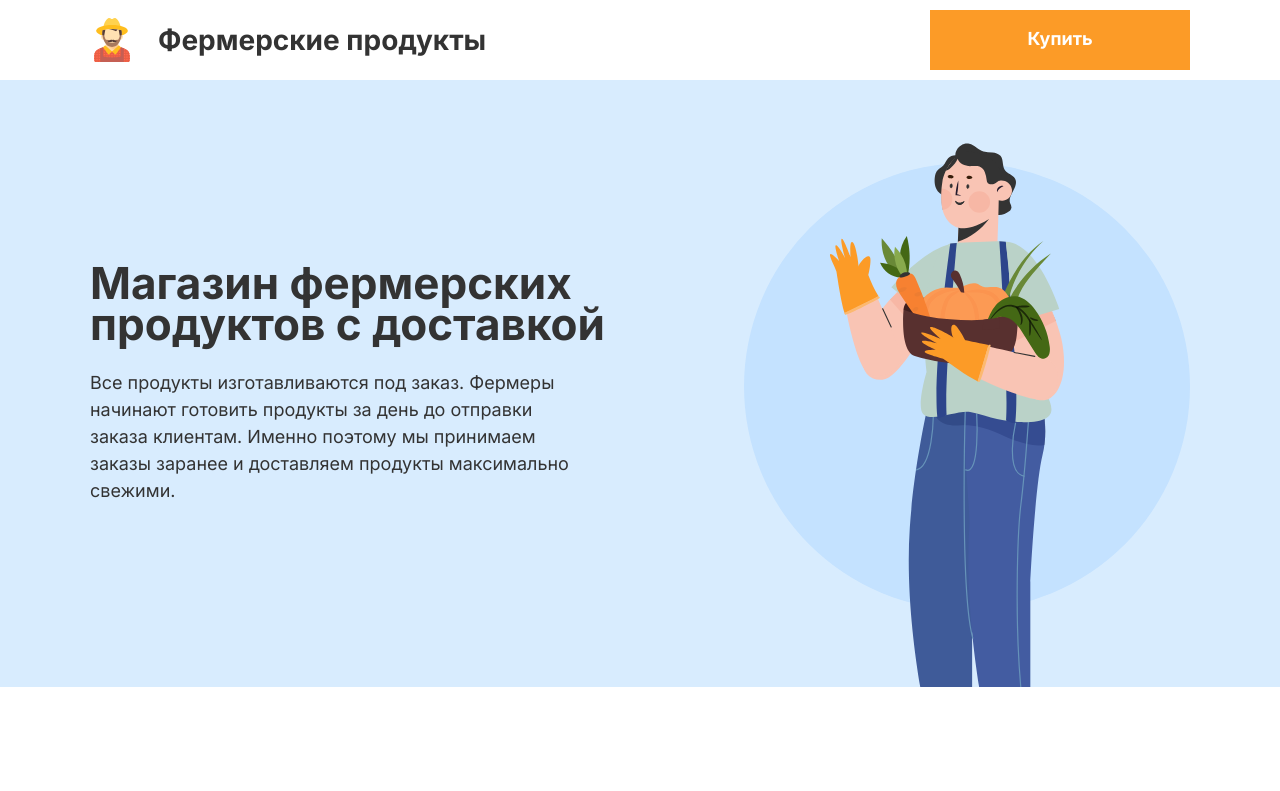
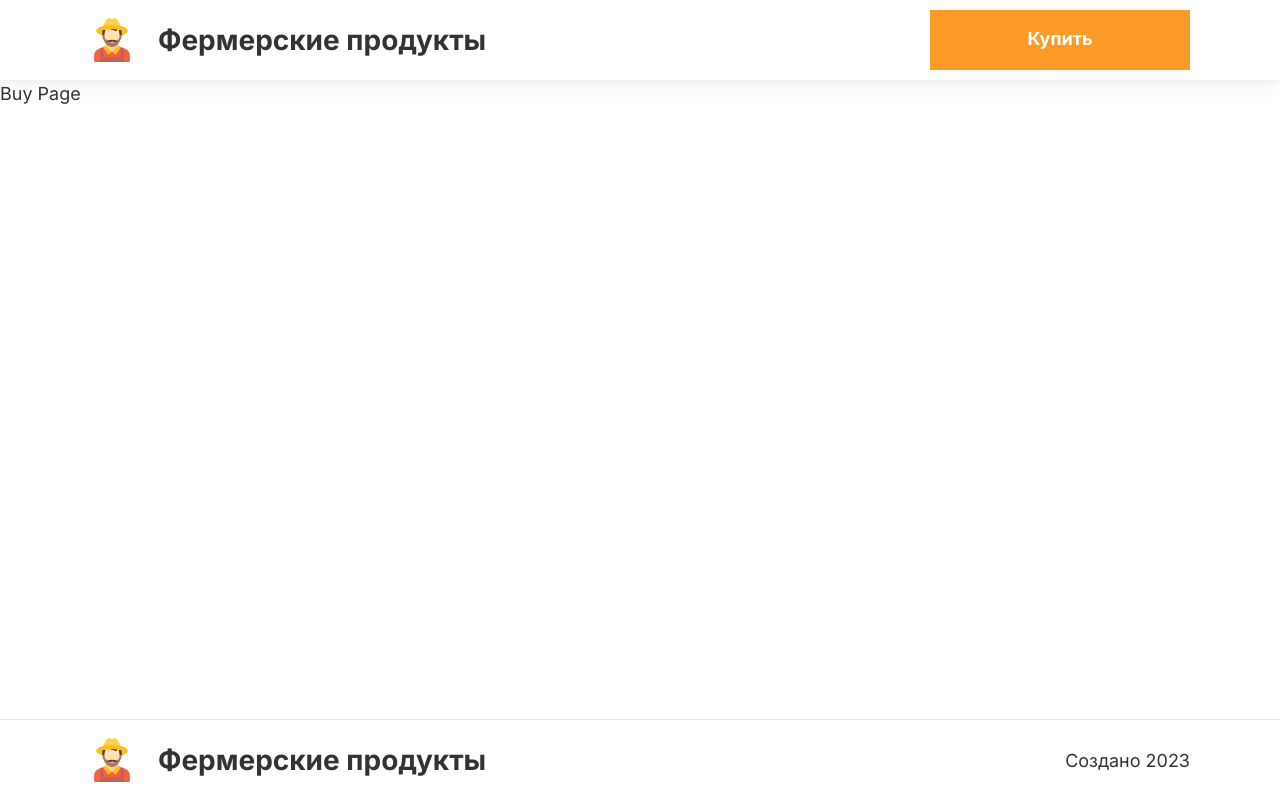
Before and after one commit to mary-ue/Farm-Products-React, a React (Create React App) app: page / in a window 1280 px wide. Shown: the top 791 px of the page. Built offline with nearby package versions, Linux system fonts and the light colour scheme.

Commit message:
Add mocks and start Order page

```diff
--- a/src/App.js
+++ b/src/App.js
@@ -1,12 +1,13 @@
 import { PageWrapper } from './compnents/layout/PageWrapper/PageWrapper';
 import { GlobalStyle } from "./styles";
 import advantages from "./mocks/advantages.js";
+import products from './mocks/products';
 
 function App() {
   return (
     <>
       <GlobalStyle />
-      <PageWrapper advantages={advantages} />
+      <PageWrapper advantages={advantages} products={products} />
     </>
   );
 }
--- a/src/compnents/layout/PageWrapper/PageWrapper.jsx
+++ b/src/compnents/layout/PageWrapper/PageWrapper.jsx
@@ -1,16 +1,18 @@
 import { Footer } from "../../layout/Footer/Footer";
 import { Header } from "../../layout/Header/Header";
+import { Order } from "../../pages/Order/Order";
 import { MainPage } from "../../pages/MainPage/MainPage";
 import { StyledWrapper } from "./styles";
 
-export const PageWrapper = ({advantages}) => {
+export const PageWrapper = ({ products }) => {
 
 
   return (
     <>
     <Header />
     <StyledWrapper>
-      <MainPage advantages={advantages} />
+      {/* <MainPage advantages={advantages} /> */}
+      <Order products={products}  />
     </StyledWrapper>
     <Footer />
     </>
--- /dev/null
+++ b/src/compnents/pages/Order/Order.jsx
@@ -0,0 +1,11 @@
+export const Order = ({products}) => {
+  // console.log(products)
+
+
+
+  return (
+    <>
+      Buy Page
+    </>
+  )
+}
--- /dev/null
+++ b/src/compnents/pages/Order/style.js
@@ -0,0 +1 @@
+import styled from 'styled-components';
--- /dev/null
+++ b/src/mocks/products.js
@@ -0,0 +1,193 @@
+const products = [
+  {
+    id: 0,
+    name: "Филе бедра цыпленка",
+    description:
+      "Филе бедра без кожи и кости. Птица содержится в свободных птичниках, выращивается на натуральных зерновых кормах, что влияет положительно на вкус мяса. Филейная часть бедра обладает насыщенным вкусом и мясным ароматом.",
+    price: 400,
+    weight: 700,
+    image: "https://i.ibb.co/QHNkcKM/Rectangle-2.png",
+    specifications: [
+      {
+        property: "Масса",
+        value: "0,7 кг. (595-805 г.)."
+      },
+      {
+        property: "Срок годности",
+        value: "6 суток"
+      },
+      {
+        property: "Порода",
+        value: "Кобб 500ю"
+      },
+      {
+        property: "Место происхождения",
+        value: "Тверская область"
+      }
+    ],
+    structure: [
+      {
+        property: "Энергетическая ценность",
+        value: "135 ккал./565 кДж"
+      },
+      {
+        property: "Пищевая ценность",
+        value: "белки - 13,8 г., жиры - 8,7 г., углеводы - 0 г.; на 100 г."
+      }
+    ]
+  },
+  {
+    id: 1,
+    name: "Филе бедра гуся",
+    description:
+      "Филе бедра гуся - это тонко нарезанный продукт, который понравится всем любителям сырокопченых продуктов. Необычный вкус, аппетитный аромат и тонкое послевкусие отличает сырокопченого гуся от других подобных продуктов.",
+    price: 500,
+    weight: 600,
+    image: "https://i.ibb.co/dc3H13G/Rectangle-2-1.png",
+    specifications: [
+      {
+        property: "Масса",
+        value: "0,6 кг. (495-705 г.)."
+      },
+      {
+        property: "Срок годности",
+        value: "5 суток"
+      },
+      {
+        property: "Порода",
+        value: "Кобб 200ю"
+      },
+      {
+        property: "Место происхождения",
+        value: "Тверская область"
+      }
+    ],
+    structure: [
+      {
+        property: "Энергетическая ценность",
+        value: "335 ккалю./765 кДж"
+      },
+      {
+        property: "Пищевая ценность",
+        value: "белки - 13,8 г., жиры - 18,7 г., углеводы - 0 г.; на 100 г."
+      }
+    ]
+  },
+  {
+    id: 2,
+    name: 'Сыр "Амст" с пажитником',
+    description:
+      "Базовый полутвердый сыр. Благодаря семенам пажитника, сыр приобретает ореховое послевкусие, которое идеально сочетается со сливочными нотками. Выдержка 1 месяц.",
+    price: 400,
+    weight: 300,
+    image: "https://i.ibb.co/ZYDZjJk/2.jpg",
+    specifications: [
+      {
+        property: "Масса",
+        value: "0,3 кг."
+      },
+      {
+        property: "Срок годности",
+        value: "30 суток"
+      },
+      {
+        property: "Жирность",
+        value: "45%"
+      },
+      {
+        property: "Условия хранения",
+        value: "от 0 до 10 °С."
+      },
+      {
+        property: "Место происхождения",
+        value: "Тверская область"
+      }
+    ],
+    structure: [
+      {
+        property: "Энергетическая ценность",
+        value: " 323 ккал. / 1407 кДж."
+      },
+      {
+        property: "Пищевая ценность",
+        value: "белки - 25,2 г., жиры - 27 г., углеводы - 3,6 г. на 100 г."
+      }
+    ]
+  },
+  {
+    id: 3,
+    name: 'Сыр "Камамбер"',
+    description:
+      "Мягкий сыр из пастеризованного коровьего молока с добавлением культур белой плесени.",
+    price: 390,
+    weight: 200,
+    image: "https://i.ibb.co/4TCJV5r/3.jpg",
+    specifications: [
+      {
+        property: "Масса",
+        value: "0,2 кг."
+      },
+      {
+        property: "Срок годности",
+        value: "30 суток"
+      },
+      {
+        property: "Жирность",
+        value: "50%"
+      },
+      {
+        property: "Условия хранения",
+        value: "от 5 до 8 °С."
+      },
+      {
+        property: "Место происхождения",
+        value: "Сергиев Посад"
+      }
+    ],
+    structure: [
+      {
+        property: "Энергетическая ценность",
+        value: " 303 ккал. / 1407 кДж."
+      },
+      {
+        property: "Пищевая ценность",
+        value: "белки - 25,2 г., жиры - 27 г., углеводы - 3,6 г. на 100 г."
+      }
+    ]
+  },
+  {
+    id: 4,
+    name: "Мед майский горный.",
+    description:
+      "Мед урожая 2021 года. Необычно нежный майский мед, собранный в субтропических рощах Северо-кавказского заповедника, раскрывается целой гаммой цитрусовых оттенков.",
+    price: 590,
+    weight: 200,
+    image: "https://i.ibb.co/2jS02Jk/4.jpg",
+    specifications: [
+      {
+        property: "Масса",
+        value: "0,2 кг."
+      },
+      {
+        property: "Срок годности",
+        value: "24 месяца"
+      },
+      {
+        property: "Условия хранения",
+        value: "от 5 до 20 °С."
+      }
+    ],
+    structure: [
+      {
+        property: "Энергетическая ценность",
+        value: " 303 ккал. / 1407 кДж."
+      },
+      {
+        property: "Пищевая ценность",
+        value: "белки - 25,2 г., жиры - 27 г., углеводы - 3,6 г. на 100 г."
+      }
+    ]
+  }
+];
+
+export default products;
```
